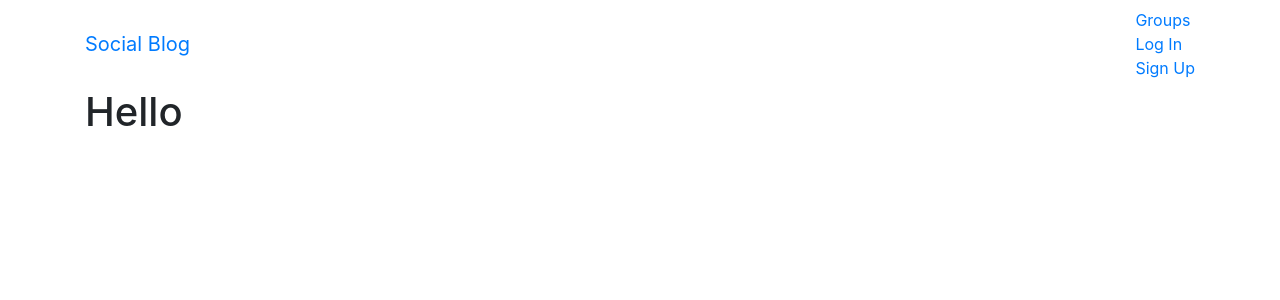
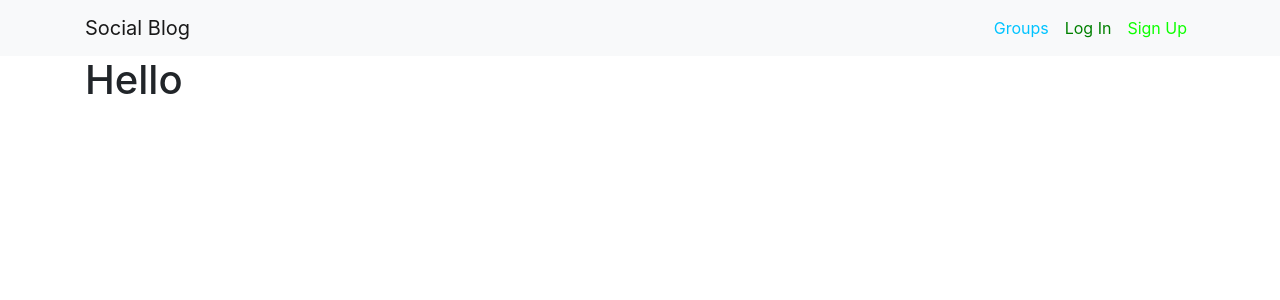
Before and after one commit to ehpark86/Social-blog, a Django app: page / in a window 1280 px wide. Shown: the top 300 px of the page. Run offline with Django 3.2, Linux system fonts and the light colour scheme; some libraries are stand-ins or nearby versions.

Commit message:
added logo animation and fixed position of nav bar

```diff
--- a/socialblog/socialblog/settings.py
+++ b/socialblog/socialblog/settings.py
@@ -25,7 +25,7 @@
 # SECURITY WARNING: don't run with debug turned on in production!
 DEBUG = True
 
-ALLOWED_HOSTS = ["0.0.0.0"]
+ALLOWED_HOSTS = ["0.0.0.0", 'localhost', ]
 
 
 # Application definition
--- a/socialblog/static/css/master.css
+++ b/socialblog/static/css/master.css
@@ -0,0 +1,47 @@
+.logo {
+  color: pink;
+  -webkit-animation-name: logo;
+  /* Safari 4.0 - 8.0 */
+  -webkit-animation-duration: 4s;
+  /* Safari 4.0 - 8.0 */
+  animation-name: logo;
+  animation-duration: 4s;
+}
+
+/* Safari 4.0 - 8.0 */
+@-webkit-keyframes logo {
+  0% {
+    color: red;
+  }
+
+  25% {
+    color: yellow;
+  }
+
+  50% {
+    color: blue;
+  }
+
+  100% {
+    color: green;
+  }
+}
+
+/* Standard syntax */
+@keyframes logo {
+  0% {
+    color: red;
+  }
+
+  25% {
+    color: yellow;
+  }
+
+  50% {
+    color: blue;
+  }
+
+  100% {
+    color: green;
+  }
+}
--- a/socialblog/templates/base.html
+++ b/socialblog/templates/base.html
@@ -18,31 +18,62 @@
 
     <!-- Master CSS file -->
     {% load staticfiles %}
-    <link rel="stylesheet" href="{% static 'socialblog/css/master.css'%}">
+    <link rel="stylesheet" href="{% static 'static/css/master.css'%}">
 
 </head>
     <body>
         <!-- Navigation Bar -->
-        <nav class="navbar mynav" role="navigation" id="navbar">
+        <nav class="navbar navbar-expand-md navbar-light bg-light">
             <div class="container">
-                <a class="navbar-brand mynav" href="{% url 'home' %}">Social Blog</a>
-                    <ul class="nav navbar-nav navbar-right">
             {% if user.is_authenticated %}
-                        <li><a href="{% url 'posts:create' %}">Post</a></li>
-                        <li><a href="{% url 'groups:all' %}">Groups</a></li>
-                        <li><a href="{% url 'groups:create' %}">Create Group</a></li>
-                        <li><a href="{% url 'accounts:logout' %}">Log Out</a></li>
+            <div class="navbar-collapse collapse w-100 order-1 order-md-0 dual-collapse2">
 
-                        {% else %}
-                        <li><a href="{% url 'groups:all' %}">Groups</a></li>
-                        <li><a href="{% url 'accounts:login' %}">Log In</a></li>
-                        <li><a href="{% url 'accounts:signup' %}">Sign Up</a></li>
-                        {% endif %}
+                <ul class="navbar-nav mr-auto">
+                    <li class="nav-item active">
+                        <a class="nav-link" style="color: rgb(99, 156, 206)" href="{% url 'posts:create' %}">Post</a>
+                    </li>
+                    <li class="nav-item">
+                        <a class="nav-link" style="color: rgb(0, 195, 255)" href="{% url 'groups:all' %}">Groups</a>
+                    </li>
+                    <li class="nav-item">
+                        <li class="nav-item"><a class="nav-link" style="color: rgb(0, 38, 255)" href="{% url 'groups:create' %}">Create Group</a>
+                    </li>
+                    <li class="nav-item">
+                        <a class="nav-link" style="color: red" href="{% url 'accounts:logout' %}">Log Out</a>
+                    </li>
                 </ul>
             </div>
+            <div class="mx-auto order-0">
+                <a class="navbar-brand mynav logo" href="{% url 'home' %}">Social Blog</a>
+                <button class="navbar-toggler" type="button" data-toggle="collapse" data-target=".dual-collapse2">
+                    <span class="navbar-toggler-icon"></span>
+                </button>
+            </div>
+            {% else %}
+
+            <div class="mx-auto order-0">
+                <a class="navbar-brand mynav logo" href="{% url 'home' %}">Social Blog</a>
+                <button class="navbar-toggler" type="button" data-toggle="collapse" data-target=".dual-collapse2">
+                    <span class="navbar-toggler-icon"></span>
+                </button>
+            </div>
+            <div class="navbar-collapse collapse w-100 order-3 dual-collapse2">
+                <ul class="navbar-nav ml-auto">
+                    <li class="nav-item">
+                        <a class="nav-link" style="color: rgb(0, 195, 255)" href="{% url 'groups:all' %}">Groups</a>
+                    </li>
+                    <li class="nav-item">
+                        <a class="nav-link" style="color: green" href="{% url 'accounts:login' %}">Log In</a>
+                    </li>
+                    <li class="nav-item">
+                        <a class="nav-link" style="color: rgb(13, 255, 0)" href="{% url 'accounts:signup' %}">Sign Up</a>
+                    </li>
+
+                </ul>
+            </div>
+            {% endif %}
+            </div>
         </nav>
-
-
 
         <div class="container mycontent">
             {% block content %}
@@ -50,6 +81,5 @@
             {% endblock content %}
         </div>
 
-
     </body>
 </html>
```
Lines whose indentation alone changed are shown as unchanged.
